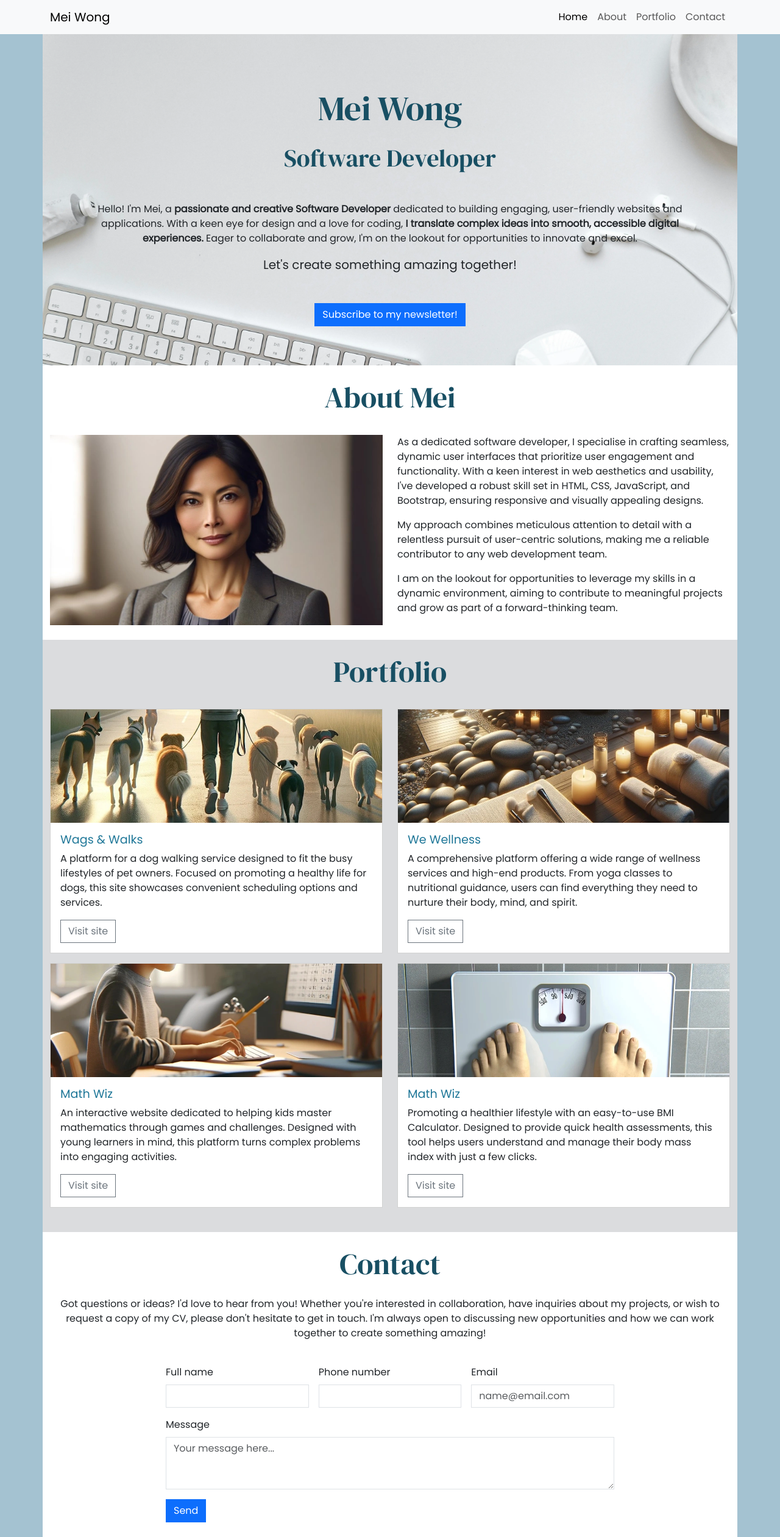
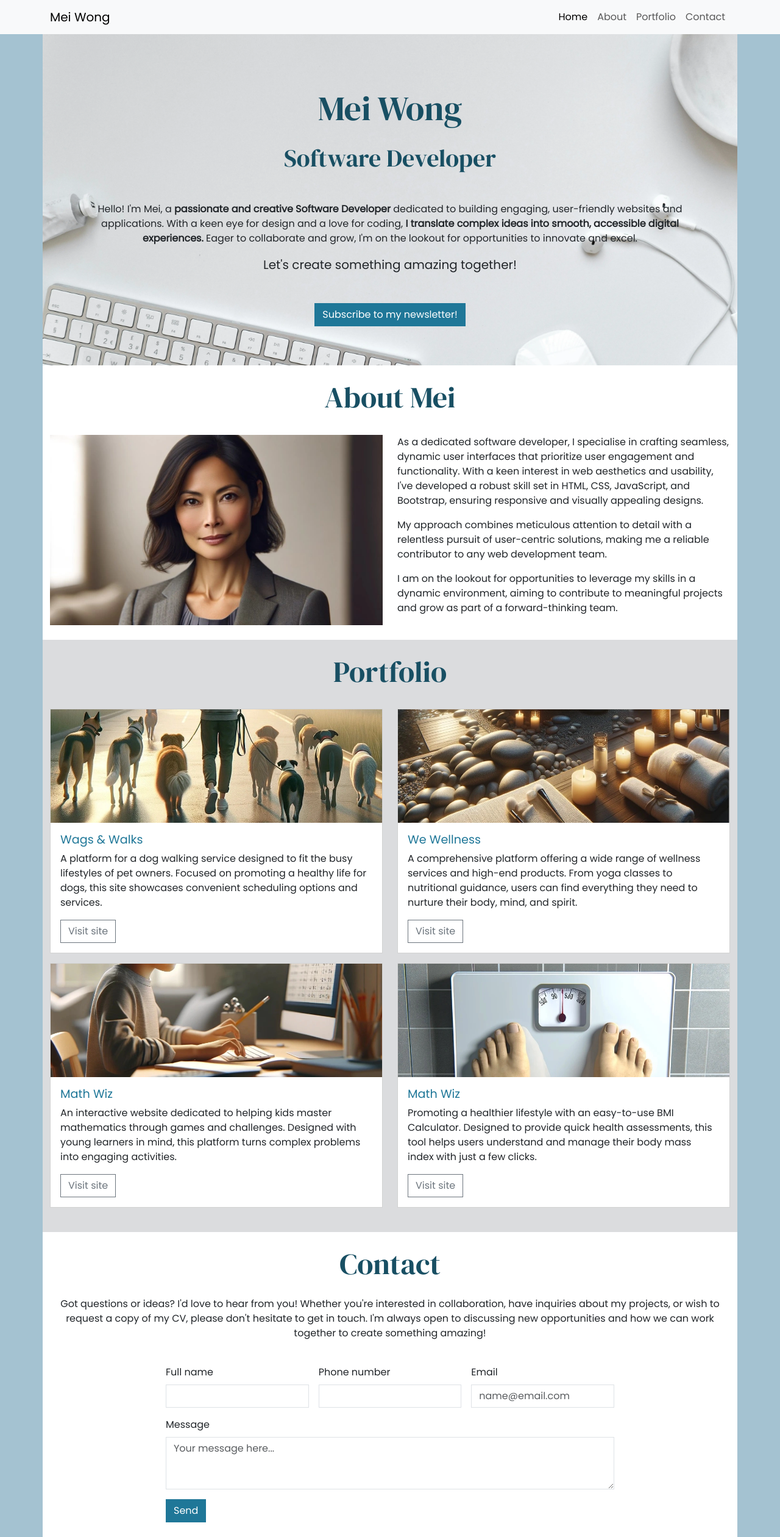
Before and after one commit to StevenWilliams604/portfolio, a plain HTML site: page index.html in a window 1280 px wide. Shown: the whole page at 61% size. Drawn offline with nearby package versions, Linux system fonts and the light colour scheme.

Commit message:
Add custom styling for buttons

```diff
--- a/assets/css/style.css
+++ b/assets/css/style.css
@@ -22,6 +22,17 @@ h2 {
 
 .sharp-corners, .sharp-corners * {
   border-radius: 0;
+}
+
+/* Custom styles for Newsletter button, contact form, send button and modal sign-up button */
+.custom-button {
+    background-color: #1f7798; /* mid-blue */
+    border-color: #1f7798; /* mid-blue */
+}
+
+.custom-button:hover {
+    background-color: #1d6d8a; /* slightly darker mid-blue */
+    border-color: #1d6d8a;
 }
 
 /* About section styles */
--- a/index.html
+++ b/index.html
@@ -64,7 +64,7 @@
                 <p class="lead mb-5">Let's create something amazing together!</p>
 
                 <!-- Button trigger modal -->
-                <button type="button" class="btn btn-primary sharp-corners" data-bs-toggle="modal" data-bs-target="#exampleModal">
+                <button type="button" class="btn btn-primary sharp-corners custom-button" data-bs-toggle="modal" data-bs-target="#exampleModal">
                     Subscribe to my newsletter!
                 </button>
             </div>
@@ -207,7 +207,7 @@
                             placeholder="Your message here..."></textarea>
                     </div>
                     <div class="col-12">
-                        <button type="submit" class="btn btn-primary">Send</button>
+                        <button type="submit" class="btn btn-primary custom-button">Send</button>
                     </div>
                 </form>
             </div>
@@ -236,7 +236,7 @@
                             <input type="email" class="form-control" id="inputEmail">
                         </div>
                         <div class="col-12 mb-4">
-                            <button type="submit" class="btn btn-primary">
+                            <button type="submit" class="btn btn-primary custom-button">
                                 Sign up!
                             </button>
                         </div>
```
